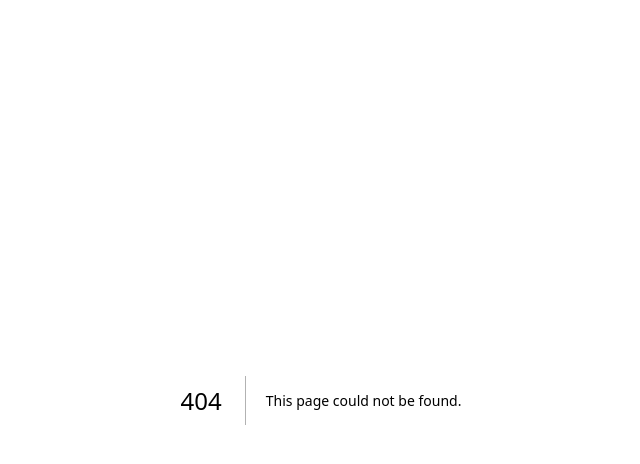
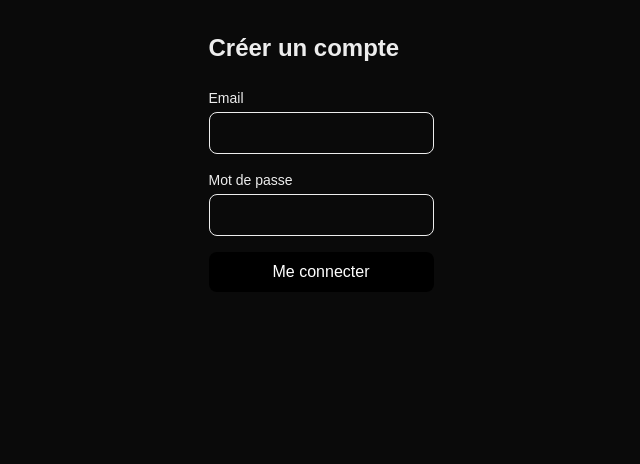
Before and after one commit to Chaalutier/Book-collector, a Next.js app: page /login in a window 1280 px wide. Before the commit this address had no page. Shown: the top 464 px of the page, without its empty margins (319-959 px from the left). Built offline with nearby package versions, Linux system fonts and the light colour scheme; no server answers.

Commit message:
add login and create account

```diff
--- a/app/BookSection.tsx
+++ b/app/BookSection.tsx
@@ -20,12 +20,25 @@ export default function BookSection({ books }: { books: Book[] }) {
     return `https://covers.openlibrary.org/b/id/${coverId}-M.jpg`;
   };
 
+  const getIsbn = (isbns?: string[]) => {
+    const isbn10 = isbns?.find((isbn) => isbn.length === 10);
+    const isbn13 = isbns?.find((isbn) => isbn.length === 13);
+
+    return {
+      isbn10: isbn10 ?? null,
+      isbn13: isbn13 ?? null,
+    };
+  };
+
   const toBook = (result: OpenLibraryBook) => {
+
+    const { isbn10, isbn13 } = getIsbn(result.isbn)
+
     return {
       title: result.title,
       author: result.author_name?.[0] ?? "Auteur inconnu",
-      isbn10: null,
-      isbn13: null,
+      isbn10: isbn10,
+      isbn13: isbn13,
       cover_url: getCoverUrl(result.cover_i),
       publisher: null,
       published_at: result.first_publish_year
@@ -37,6 +50,23 @@ export default function BookSection({ books }: { books: Book[] }) {
 
   const addBook = async (result: OpenLibraryBook) => {
   const book = toBook(result);
+
+  if (book.isbn13 || book.isbn10) {
+    const { data: existingBooks, error: searchError } = await supabase
+      .from("books")
+      .select("id, title, isbn10, isbn13")
+      .or(`isbn13.eq.${book.isbn13},isbn10.eq.${book.isbn10}`);
+
+    if (searchError) {
+      console.error(searchError);
+      return;
+    }
+
+    if (existingBooks.length > 0) {
+      console.log("Ce livre existe déjà :", existingBooks[0]);
+      return;
+    }
+  }
 
   const { data, error } = await supabase
     .from("books")
@@ -54,14 +84,14 @@ export default function BookSection({ books }: { books: Book[] }) {
 
   const searchBooks = async () => {
     const response = await fetch(
-      `https://openlibrary.org/search.json?q=${encodeURIComponent(search)}`
+      `https://openlibrary.org/search.json?q=${encodeURIComponent(
+        search
+      )}&fields=key,title,author_name,first_publish_year,cover_i,isbn`
     );
 
     const data = await response.json();
 
     setSearchResults(data.docs);
-
-    console.log(toBook(data.docs[0]));
   };
 
   const filteredBooks = books.filter(
--- /dev/null
+++ b/app/login/page.tsx
@@ -0,0 +1,80 @@
+"use client";
+
+import { useState } from "react";
+import { supabase } from "../../lib/supabase";
+
+export default function RegisterPage() {
+    const [email, setEmail] = useState("");
+    const [password, setPassword] = useState("");
+    const [message, setMessage] = useState("");
+
+    const handleSubmit = async (event: React.FormEvent<HTMLFormElement>) => {
+        event.preventDefault();
+
+        const { data, error } = await supabase.auth.signInWithPassword({
+            email,
+            password,
+        });
+
+        if (error) {
+            console.error(error);
+            return;
+        }
+
+        setMessage("Connexion réussie");
+
+        const {
+            data: { user },
+        } = await supabase.auth.getUser();
+
+        console.log("Utilisateur récupéré :", user);
+    };
+
+    return (
+        <main className="mx-auto max-w-md p-8">
+            <h1 className="text-2xl font-bold">Créer un compte</h1>
+
+            <form onSubmit={handleSubmit} className="mt-6 space-y-4">
+                <div>
+                    <label htmlFor="email" className="block text-sm font-medium">
+                        Email
+                    </label>
+
+                    <input
+                        id="email"
+                        type="email"
+                        value={email}
+                        onChange={(event) => setEmail(event.target.value)}
+                        className="mt-1 w-full rounded-lg border p-2"
+                    />
+                </div>
+
+                <div>
+                    <label htmlFor="password" className="block text-sm font-medium">
+                        Mot de passe
+                    </label>
+
+                    <input
+                        id="password"
+                        type="password"
+                        value={password}
+                        onChange={(event) => setPassword(event.target.value)}
+                        className="mt-1 w-full rounded-lg border p-2"
+                    />
+                </div>
+
+                <button
+                    type="submit"
+                    className="w-full rounded-lg bg-black px-4 py-2 text-white"
+                >
+                    Me connecter
+                </button>
+                {message && (
+                    <p className="mt-4 text-sm">
+                        {message}
+                    </p>
+                )}
+            </form>
+        </main>
+    );
+}
--- a/app/page.tsx
+++ b/app/page.tsx
@@ -23,7 +23,7 @@ export default async function Home() {
       <h1>Book Collector</h1>
       <p>Ma bibliothèque de livres.</p>
 
-      <BookSection books={books} />
+      <BookSection books={books ?? []} />
     </main>
   );
 }
--- /dev/null
+++ b/app/register/page.tsx
@@ -0,0 +1,74 @@
+"use client";
+
+import { useState } from "react";
+import { supabase } from "../../lib/supabase";
+
+export default function RegisterPage() {
+    const [email, setEmail] = useState("");
+    const [password, setPassword] = useState("");
+    const [message, setMessage] = useState("");
+
+    const handleSubmit = async (event: React.FormEvent<HTMLFormElement>) => {
+        event.preventDefault();
+
+        const { data, error } = await supabase.auth.signUp({
+            email,
+            password,
+        });
+
+        if (error) {
+            console.error(error);
+            return;
+        }
+
+        setMessage("Compte créé avec succès !");
+    };
+
+    return (
+        <main className="mx-auto max-w-md p-8">
+            <h1 className="text-2xl font-bold">Créer un compte</h1>
+
+            <form onSubmit={handleSubmit} className="mt-6 space-y-4">
+                <div>
+                    <label htmlFor="email" className="block text-sm font-medium">
+                        Email
+                    </label>
+
+                    <input
+                        id="email"
+                        type="email"
+                        value={email}
+                        onChange={(event) => setEmail(event.target.value)}
+                        className="mt-1 w-full rounded-lg border p-2"
+                    />
+                </div>
+
+                <div>
+                    <label htmlFor="password" className="block text-sm font-medium">
+                        Mot de passe
+                    </label>
+
+                    <input
+                        id="password"
+                        type="password"
+                        value={password}
+                        onChange={(event) => setPassword(event.target.value)}
+                        className="mt-1 w-full rounded-lg border p-2"
+                    />
+                </div>
+
+                <button
+                    type="submit"
+                    className="w-full rounded-lg bg-black px-4 py-2 text-white"
+                >
+                    Créer mon compte
+                </button>
+                {message && (
+                    <p className="mt-4 text-sm">
+                        {message}
+                    </p>
+                )}
+            </form>
+        </main>
+    );
+}
```
Lines whose indentation alone changed are shown as unchanged.
